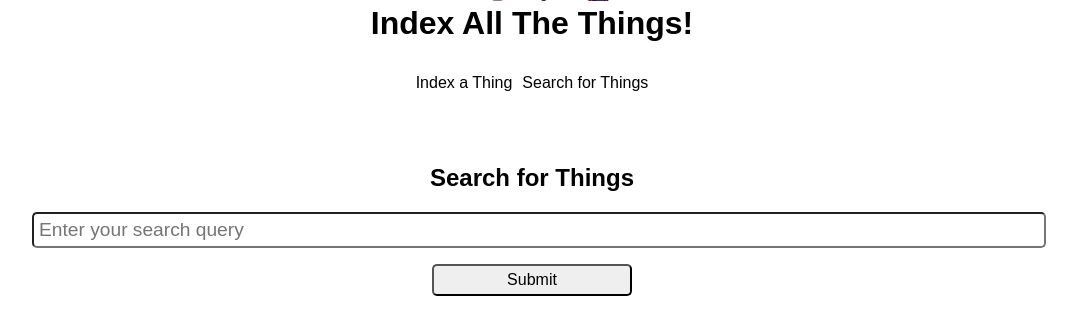
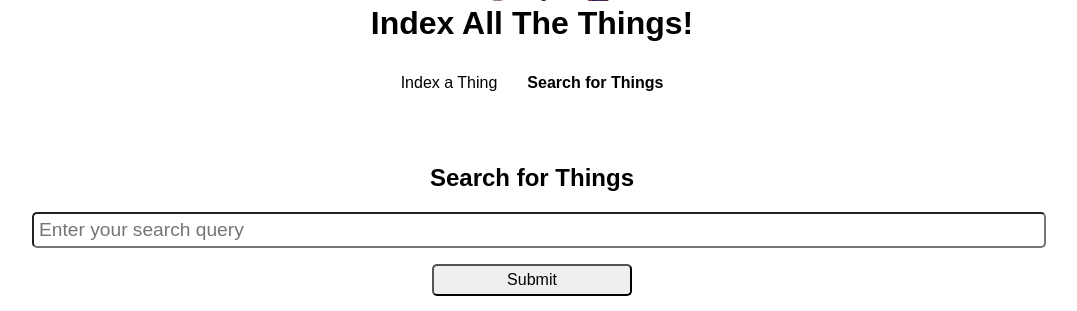
Before and after one commit to hookdeck/index-all-the-things, a Flask app: page /search in a window 1280 px wide. Shown: the part 239-550 px from the top of the page, without its empty margins (108-1185 px from the left). Run offline with Flask 3, Linux system fonts and the light colour scheme.

Commit message:
chore: add score to search and bold current location in nav

```diff
--- a/templates/layout.html
+++ b/templates/layout.html
@@ -55,7 +55,11 @@
       justify-content: center;
       list-style: none;
       padding: 0;
-      gap: 10px;
+      gap: 30px;
+    }
+
+    .topnav a.current {
+      font-weight: bolder;
     }
 
     h2 {
@@ -136,8 +140,8 @@
 
       <nav class="topnav">
         <ul>
-          <li><a href="/">Index a Thing</a></li>
-          <li><a href="/search">Search for Things</a></li>
+            <li><a href="/" class="{{ 'current' if request.path == '/' else '' }}">Index a Thing</a></li>
+            <li><a href="/search" class="{{ 'current' if request.path == '/search' else '' }}">Search for Things</a></li>
         </ul>
       </nav>
     </div>
--- a/templates/search.html
+++ b/templates/search.html
@@ -36,6 +36,7 @@
     <table>
       <thead>
         <tr>
+          <th>Score</th>
           <th>Domain</th>
           <th>Path</th>
           <th>Content Type</th>
@@ -46,6 +47,7 @@
       <tbody>
     {% for asset in results %}
     <tr data-url="{{ asset.url }}">
+      <td>{{ asset.score }}</td>
       <td title="{{ asset.url }}">{{ asset.parsed_url.hostname }}</td>
       <td class="path" title="{{ asset.parsed_url.path }}">
         <span>...{{ asset.parsed_url.last_part }}</span>
```
